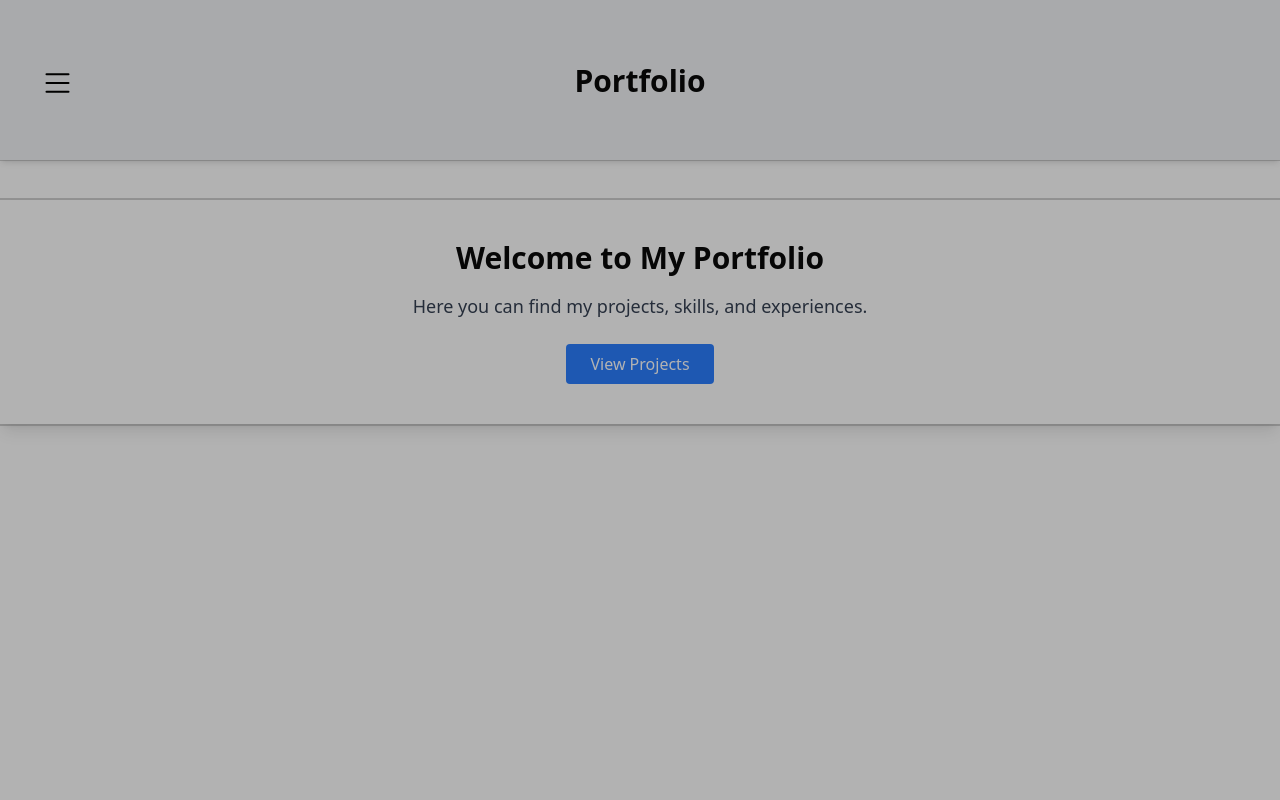
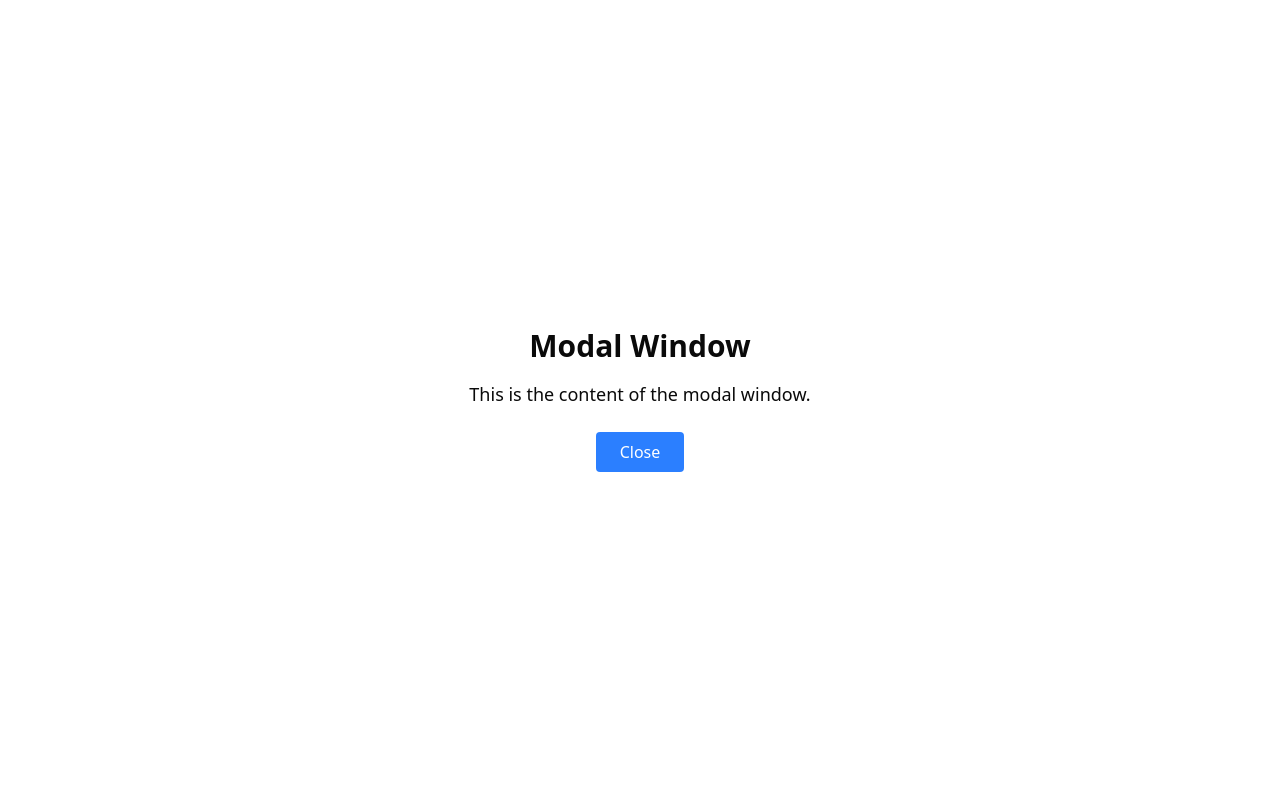
Before and after one commit to xCrucified/portfolio, a Next.js app: page / in a window 1280 px wide. Both pictures are taken after a click on the button 57 px from the left and 80 px from the top of the page. Shown: the top 800 px of the page. Built offline with nearby package versions, Linux system fonts and the light colour scheme.

Commit message:
enhance modal styling and layout with glow effect; adjust header component structure

```diff
--- a/app/globals.css
+++ b/app/globals.css
@@ -123,3 +123,9 @@
 ::-webkit-scrollbar{
   @apply hidden;
 }
+
+.glow-modal-style{
+  -webkit-box-shadow:0px 0px 91px 14px rgba(250,250,250,0.77);
+-moz-box-shadow: 0px 0px 91px 14px rgba(250,250,250,0.77);
+box-shadow: 0px 0px 91px 14px rgba(250,250,250,0.77);
+}
--- a/components/shared/header.tsx
+++ b/components/shared/header.tsx
@@ -29,7 +29,6 @@ export const Header: React.FC<Props> = ({ className }) => {
               onMouseLeave={() => setIsHovered(false)}
             />
           }
-
           </button>
         </div>
 
--- a/components/shared/modals/modalAllBtn.tsx
+++ b/components/shared/modals/modalAllBtn.tsx
@@ -7,14 +7,31 @@ interface Props {
 
 export const AllModalWindow: React.FC<Props> = ({ className }) => {
   return (
-    <div className="fixed top-0 left-0 w-full h-full z-2">
-      <div className="absolute w-[100%] h-[100%] bg-black opacity-30 z-5"></div>
+    <div className="fixed top-0 left-0 w-full h-full z-2 justify-center items-center">
+      <div className="flex justify-center items-center w-full h-[1272px] absolute bottom-0 z-30">
+        <div className="absolute w-[100%] h-[97%] bottom-0 bg-black opacity-25 z-2 blur-lg"></div>
+        <div className="absolute w-[90%] h-[90%] bg-black opacity-5 z-3 blur-lg bottom-[7%]"></div>
+        <div className="absolute w-[70%] h-[80%] bg-black opacity-20 z-3 blur-lg top-[7%]"></div>
+      </div>
       <div
         className={cn(
           className,
-          "flex w-[100%] h-[100%] justify-center items-center fixed top-0 left-0 z-10"
+          "flex w-[100%] h-[100%] justify-center items-center z-10",
         )}
-      ></div>
+      >
+        <div className="flex items-center justify-center w-[1600px] h-[1000px] relative bg-white rounded-lg shadow-lg z-50 glow-modal-style">
+          <div className="flex flex-col items-center justify-center w-full h-full">
+            <h2 className="text-3xl font-bold mb-4">Modal Window</h2>
+            <p className="text-lg mb-6">This is the content of the modal window.</p>
+            <button
+              className="px-6 py-2 bg-blue-500 text-white rounded hover:bg-blue-600 transition-colors"
+              onClick={() => console.log("Close Modal")}
+            >
+              Close
+            </button>
+          </div>
+        </div>
+      </div>
     </div>
   );
 };
```
